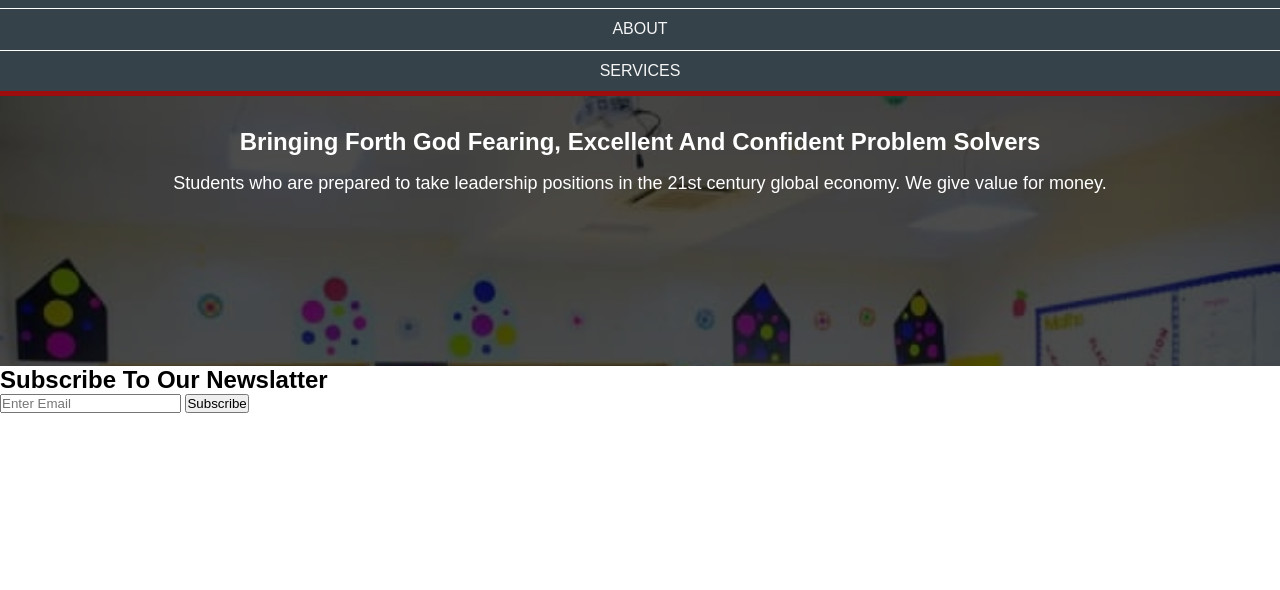
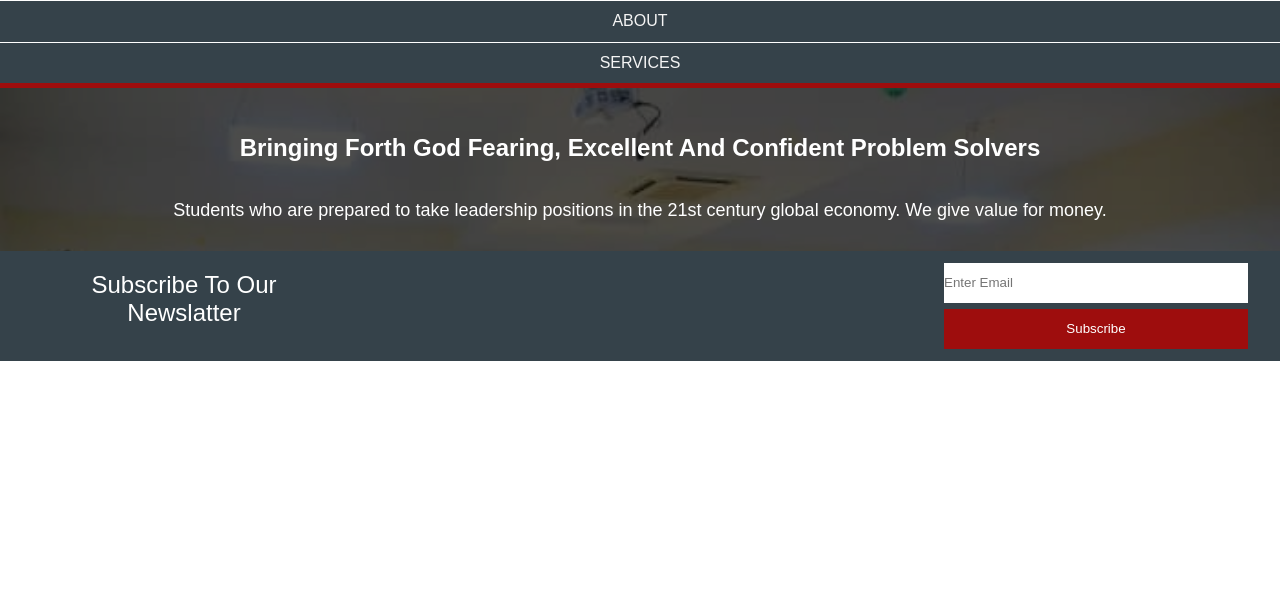
Before and after one commit to Esi-meci/Acme-Website, a plain HTML site: page index.html in a window 1280 px wide. Shown: the part 210-800 px from the top of the page. Drawn offline with Linux system fonts and the light colour scheme; a web font is replaced by a local one.

Commit message:
adding newslater and other features

```diff
--- a/index.html
+++ b/index.html
@@ -8,8 +8,8 @@
     <link rel="stylesheet" href="styles.css">
 </head>
 <body>
-    <header>
-        <div class="top-box">
+    <header >
+        <div class="top-box container">
             <figure>
                 <img src="resources/royal_logo.png" alt="logo" width="200px" height="200px">
             </figure>
@@ -29,20 +29,21 @@
     <main>
         <div class="banner">
             <div class="overlay">
-                <h1>Bringing Forth God Fearing, Excellent And Confident Problem Solvers</h1>
-                <p>
+                <h1 class="container">Bringing Forth God Fearing, Excellent And Confident Problem Solvers</h1>
+                <p class="container">
                     Students who are prepared to take leadership positions in the 21st century global economy. We give value for money.
                 </p>
             </div>
         </div>
-        <section class="newslatter">
-            <h1>Subscribe To Our Newslatter</h1>
-            <form action="#">
-                <input type="email" placeholder="Enter Email">
-                <input type="button" name="button" id="button" value="Subscribe">
-            </form>
+        <section>
+            <div class="container newslatter">
+                <h1>Subscribe To Our Newslatter</h1>
+                <form action="#">
+                    <input type="email" placeholder="Enter Email">
+                    <button type="button" name="button" id="button" >Subscribe</button>
+                </form>
+            </div>
         </section>
-
     </main>
 </body>
 </html>
--- a/styles.css
+++ b/styles.css
@@ -2,11 +2,12 @@
 
 /* variables */
 :root {
-    --HEADER-BGCOLOR: rgb(53,66,74);
-    --HEADER-COLOR: rgb(103,43,44);
+    --HEADER-BGCOLOR: #35424A;
+    --HEADER-COLOR:rgb(158, 13, 13);
     --RED: rgb(158, 13, 13);
     --HOVER-YELLOW:  yellow;
     --TOGGLE-COLOR:  rgb(255, 255, 255);
+
 }
 /* css reset */
 * {
@@ -20,6 +21,10 @@ html {
 body {
     font-family: 'Nanito', sans-serif;
 }
+.container{
+    max-width: 95%;
+    margin: 0 auto;
+}
 /* making the header and the footer sticky */
 header, footer {
     position: sticky;
@@ -27,7 +32,7 @@ header, footer {
 /* stling the entire header */
 header {
     background-color: var(--HEADER-BGCOLOR);
-    border-bottom: 5px solid  rgb(158, 13, 13);
+    border-bottom: 5px solid var(--HEADER-COLOR);
 }
 
 /* making the img, h1 and toggle a grid. to enable them align properly*/
@@ -142,7 +147,7 @@ header:hover{
 .banner{
     background-image: url(resources/banner.jpeg);
     background-size: cover;
-    min-height: 270px;
+    min-height: fit-content;
     text-align: center;
     color: var(--TOGGLE-COLOR);
     font-family: 'Nanito', sans-serif;
@@ -150,15 +155,65 @@ header:hover{
 }
 .overlay{
     background-color: rgba(0,0,0,0.7);
-    height: 270px;
+    min-height: fit-content;
+    /* height: 300px; */
+    padding-top: 50px 0 ;
 }
 .banner h1{
     font-family: Arial, Helvetica, sans-serif;
     font-weight: bolder;
     font-size: 1.5em;
-    padding: 2rem 0 1.1rem;
+    padding: 2.9rem 0 1.1rem;
 }
 .banner p {
-    padding: 0 5px 0;
+    padding: 20px 5px 30px;
     font-size: 18px;
 }
+
+
+/* styling newslater */
+section{
+    background-color: var(--HEADER-BGCOLOR);
+}
+.newslatter {
+    min-height: 100px;
+    display: grid;
+    grid-template-columns:repeat(auto-fill, minmax(300px, 1fr));
+    justify-content: space-between;
+}
+
+/* sthing the h1 in the newslater  */
+.newslatter h1{
+    color: var(--TOGGLE-COLOR);
+    font-family: Arial, Helvetica, sans-serif;
+    font-size: 1.5rem;
+    font-weight: 400;
+    text-align: center;
+    padding: 20px 0  0;
+}
+
+/* making the form in the newslatter start from the right */
+.newslatter form{
+    grid-column-start: -2;
+}
+
+/* making the form a grid to be able able to get the button to wrap*/
+.newslatter form {
+    display: grid;
+    padding: 12px 0;
+}
+/* style the input button on the newslatter*/
+.newslatter input{
+    height: 40px;
+    border: none;
+    margin-bottom: 6px;
+}
+/* styling the buuton on the newslater */
+.newslatter button{
+    background: var(--HEADER-COLOR);
+    color: white;
+    height: 40px;
+    border: none;
+}
+
+/* styling */
```
